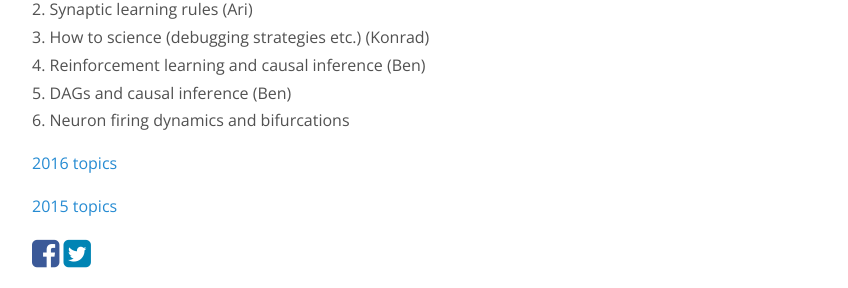
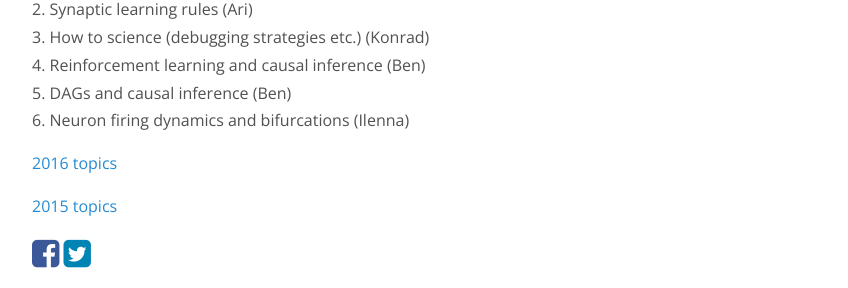
Before and after one commit to KordingLab/KordingLab.github.io, a Jekyll site: the page built from _posts/2018-08-29-upcoming-lab-teaching.md, in a window 1280 px wide and 1303 px high. Shown: the part 1012-1300 px from the top of the window, without its empty margins (223-1071 px from the left). Built offline with Jekyll 4.4.1, drawn with Linux system fonts in a browser that asks for light colours; nearby versions of some CDN libraries; comment, search, counter and statistics services are not loaded.

Commit message:
added name to past topic

```diff
--- a/_posts/2018-08-29-upcoming-lab-teaching.md
+++ b/_posts/2018-08-29-upcoming-lab-teaching.md
@@ -43,7 +43,7 @@ neuroscientific princples, new findings and literature reviews... whatever!
 1. How to science (debugging strategies etc.) (Konrad)
 1. Reinforcement learning and causal inference (Ben)
 1. DAGs and causal inference (Ben)
-1. Neuron firing dynamics and bifurcations
+1. Neuron firing dynamics and bifurcations (Ilenna)
 
 [2016 topics](http://kordinglab.com/lab_teaching_2016/)
 
```
